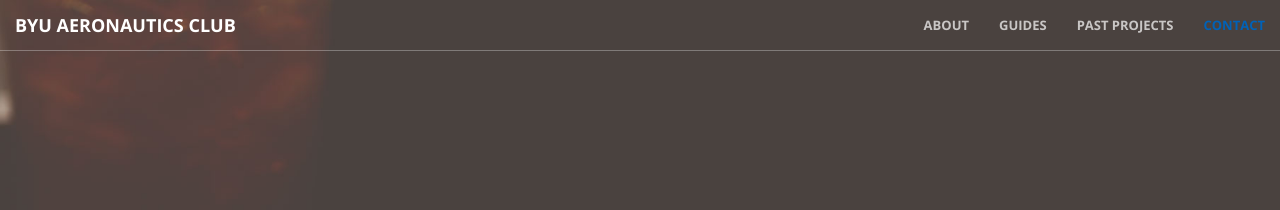
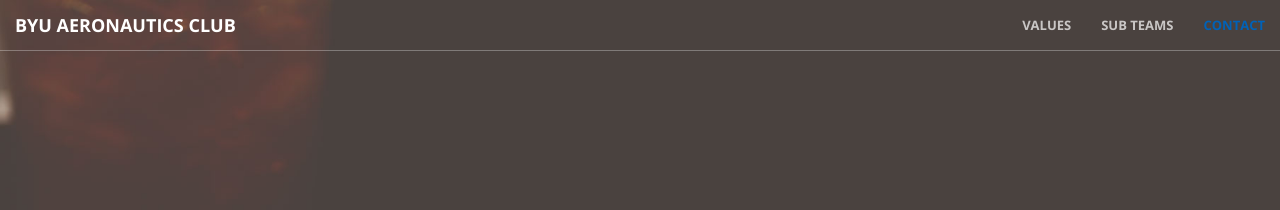
Before and after one commit to BYU-Aeronautics-Club/DBF, a Jekyll site: the page built from index.html, in a window 1280 px wide. Shown: the top 210 px of the page. Built offline with Jekyll 4.4.1, drawn with Linux system fonts in a browser that asks for light colours.

Commit message:
update nav bar

```diff
--- a/_includes/nav.html
+++ b/_includes/nav.html
@@ -15,13 +15,13 @@
         <div class="collapse navbar-collapse" id="bs-example-navbar-collapse-1">
             <ul class="nav navbar-nav navbar-right">
                 <li>
-                    <a class="page-scroll" href="#about">About</a>
+                    <a class="page-scroll" href="#welcome"></a>
                 </li>
                 <li>
-                    <a class="page-scroll" href="#services">Guides</a>
+                    <a class="page-scroll" href="#corevalues">Values</a>
                 </li>
                 <li>
-                    <a class="page-scroll" href="#portfolio">Past Projects</a>
+                    <a class="page-scroll" href="#teams">Sub Teams</a>
                 </li>
                 <li>
                     <a class="page-scroll" href="#contact">Contact</a>
```
